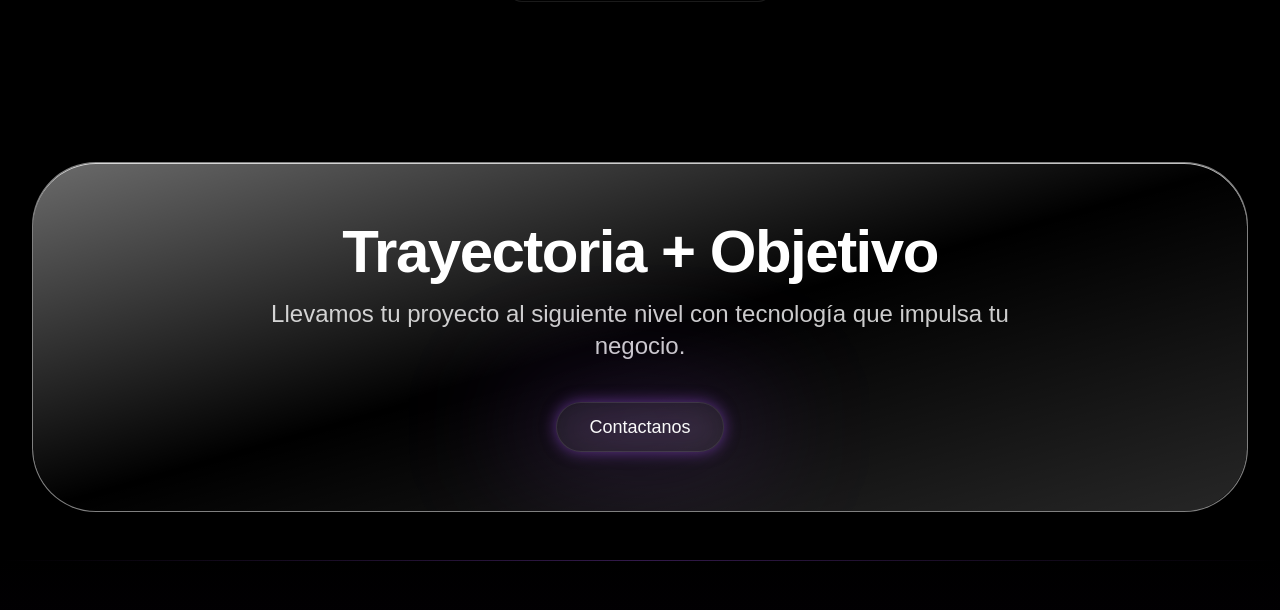
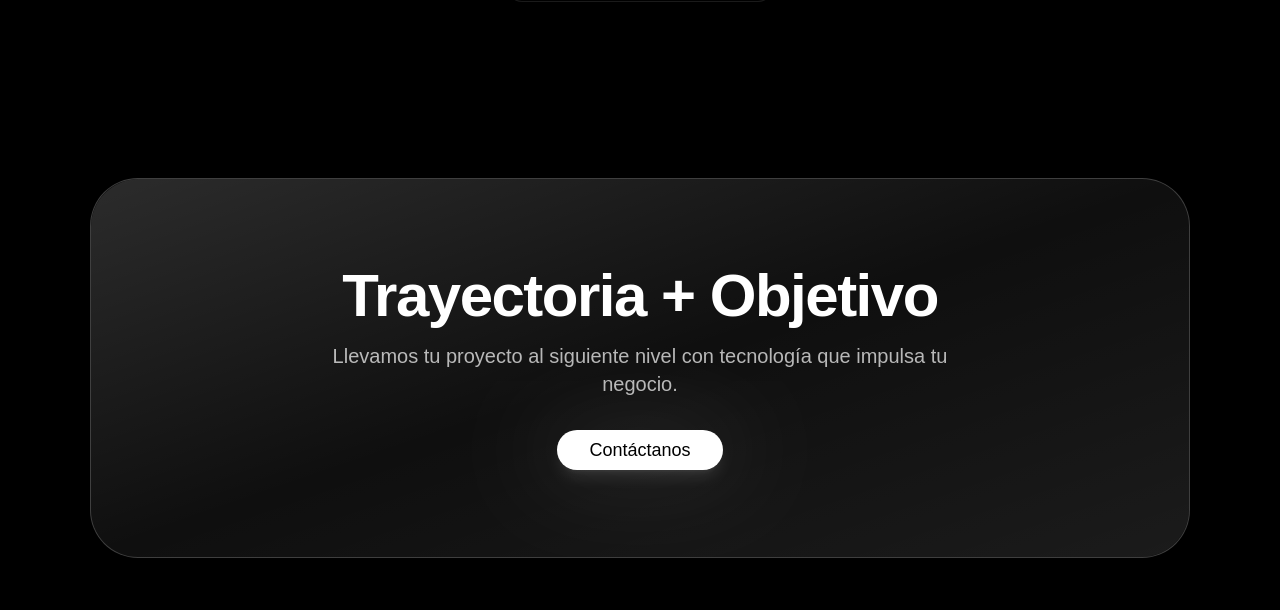
Before and after one commit to edwinzuleta13/Unlimited-edwin, a Next.js app: page / in a window 1280 px wide. Shown: the part 4652-5262 px from the top of the page. Built offline with nearby package versions, Linux system fonts and the light colour scheme; no server answers.

Commit message:
cambio de seccion provicional

```diff
--- a/components/home/ContactBannerSection.tsx
+++ b/components/home/ContactBannerSection.tsx
@@ -9,71 +9,89 @@ interface ContactBannerSectionProps {
 
 export default function ContactBannerSection({ onContactClick }: ContactBannerSectionProps) {
   return (
-    <section id="contacto" className="relative z-20 w-full py-12 px-4 overflow-hidden">
+    <section
+      id="contacto"
+      className="relative z-20 w-full py-16 px-4 overflow-hidden flex justify-center"
+    >
       <motion.div
-        className="relative w-full max-w-[95vw] mx-auto h-[350px] flex items-center justify-center rounded-[4rem] overflow-hidden border border-white/50 shadow-[inset_0_1px_0px_rgba(255,255,255,0.75),0_0_9px_rgba(0,0,0,0.2),0_3px_8px_rgba(0,0,0,0.15)] bg-black/20 backdrop-blur-sm group before:absolute before:inset-0 before:rounded-[4rem] before:bg-gradient-to-br before:from-white/60 before:via-transparent before:to-transparent before:opacity-70 before:pointer-events-none after:absolute after:inset-0 after:rounded-[4rem] after:bg-gradient-to-tl after:from-white/30 after:via-transparent after:to-transparent after:opacity-50 after:pointer-events-none"
+        className="
+          relative w-full max-w-[1100px] h-[380px]
+          flex items-center justify-center
+          rounded-[3rem] overflow-hidden
 
+          bg-white/[0.06]
+          backdrop-blur-xl
+          border border-white/20
 
+          shadow-[0_8px_40px_rgba(0,0,0,0.35)]
 
-        initial={{ opacity: 0, y: 100, scale: 0.95 }}
+          before:absolute before:inset-0 before:rounded-[3rem]
+          before:bg-gradient-to-br before:from-white/20 before:via-transparent before:to-transparent
+          before:opacity-60 before:pointer-events-none
+
+          after:absolute after:inset-0 after:rounded-[3rem]
+          after:bg-gradient-to-tl after:from-white/10 after:via-transparent after:to-transparent
+          after:opacity-50 after:pointer-events-none
+        "
+        initial={{ opacity: 0, y: 80, scale: 0.96 }}
         whileInView={{ opacity: 1, y: 0, scale: 1 }}
-        transition={{ duration: 0.8, ease: "easeOut" }}
+        transition={{ duration: 0.7, ease: "easeOut" }}
         viewport={{ once: true }}
       >
-        {/* Background Image with Zoom Effect and Soft Blur - Hidden for testing */}
-        {/*
-        <div
-          className="absolute inset-0 bg-cover bg-center transition-transform duration-1000 group-hover:scale-105 opacity-60 blur-[2px]"
-          style={{
-            backgroundImage: "url('/wachinton.png')",
-            backgroundRepeat: 'no-repeat',
-            backgroundPosition: 'center',
-            backgroundSize: 'cover'
-          }}
-        ></div>
-        */}
+        {/* Content */}
+        <div className="relative z-10 w-full flex flex-col items-center justify-center px-6 text-center gap-8">
 
-
-
-        {/* Content - botón y texto centrados */}
-        <div className="relative z-10 w-full flex flex-col items-center justify-center px-6 text-center gap-10">
-          <div className="space-y-4 max-w-3xl">
+          {/* TEXT */}
+          <div className="space-y-4 max-w-2xl">
             <motion.h2
-              className="text-4xl md:text-6xl font-bold text-white ALONGSANSS-REGULAR tracking-tight"
+              className="text-4xl md:text-6xl font-semibold text-white tracking-tight"
               initial={{ opacity: 0, y: 20 }}
               whileInView={{ opacity: 1, y: 0 }}
               transition={{ delay: 0.2, duration: 0.6 }}
             >
               Trayectoria + Objetivo
             </motion.h2>
+
             <motion.p
-              className="text-lg md:text-2xl text-white/80 AlongSanss2-Thin leading-relaxed"
+              className="text-base md:text-xl text-white/70 leading-relaxed"
               initial={{ opacity: 0, y: 20 }}
               whileInView={{ opacity: 1, y: 0 }}
-              transition={{ delay: 0.4, duration: 0.6 }}
+              transition={{ delay: 0.35, duration: 0.6 }}
             >
               Llevamos tu proyecto al siguiente nivel con tecnología que impulsa tu negocio.
             </motion.p>
           </div>
 
+          {/* CTA */}
           <motion.div
-            className="inline-block relative"
-            initial={{ opacity: 0, scale: 0.8 }}
+            className="relative flex items-center justify-center"
+            initial={{ opacity: 0, scale: 0.85 }}
             whileInView={{ opacity: 1, scale: 1 }}
-            transition={{ delay: 0.6, duration: 0.5 }}
+            transition={{ delay: 0.55, duration: 0.5 }}
           >
-            {/* Subtle glow behind button */}
-            <div className="absolute inset-0 bg-purple-500/20 blur-2xl rounded-full scale-150"></div>
+            {/* Glow más suave y elegante */}
+            <div className="absolute inset-0 bg-white/20 blur-2xl rounded-full scale-125 opacity-60"></div>
 
             <MagneticButton
-              className="glow rounded-full glass-effect-2 border-2 border-purple-500 hover:bg-purple-500/10 text-lg px-8 py-6"
+              className="
+                relative z-10
+                rounded-full
+                px-8 py-4
+                text-base md:text-lg
+
+                bg-white text-black
+                hover:bg-white/90
+
+                transition-all duration-300
+                shadow-lg shadow-white/10
+              "
               onClick={onContactClick}
             >
-              Contactanos
+              Contáctanos
             </MagneticButton>
           </motion.div>
+
         </div>
-
       </motion.div>
     </section>
   )
```
